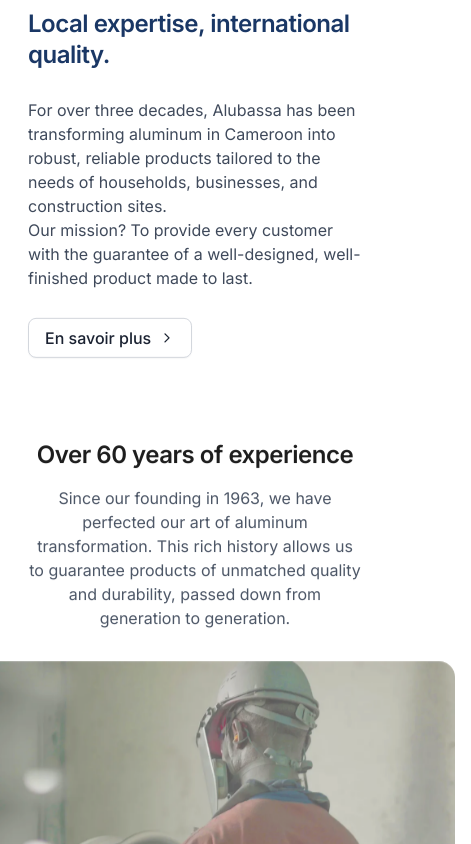
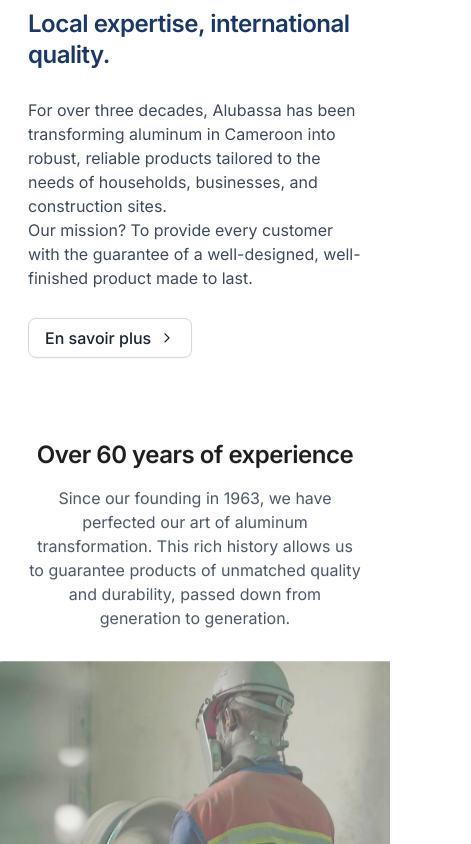
Before and after one commit to Krestdev/alubassa, a Next.js app: page / in a window 390 px wide. Shown: the part 1156-2000 px from the top of the page, 471 px wide, since content can reach past the window. Built offline with nearby package versions, Linux system fonts and the light colour scheme; no server answers.

Commit message:
responsive

```diff
--- a/components/Home/CarouselComp.tsx
+++ b/components/Home/CarouselComp.tsx
@@ -5,12 +5,12 @@
 const Experience = () => {
   const t = useTranslations("home.expertise");
   return (
-    <RevealGroup y={20} opacity={0} delay={0.25} delayGap={0.25} className='component px-0 max-w-full flex flex-col gap-7 sm:gap-10 lg:gap-12 items-center'>
+    <RevealGroup y={20} opacity={0} delay={0.25} delayGap={0.25} className='component px-0 max-w-full flex flex-col gap-7 sm:gap-10 lg:gap-12 items-center overflow-hidden'>
       <div className='px-7 lg:px-0 header-component'>
         <h2 className='text-black'>{t("title")}</h2>
         <p className='text-center'>{t("description")}</p>
       </div>
-      <ImageCarousel />
+        <ImageCarousel />
     </RevealGroup>
   )
 }
--- a/components/Home/ImageCarousel.tsx
+++ b/components/Home/ImageCarousel.tsx
@@ -42,7 +42,7 @@
             <CarouselItem
               key={i}
               className={cn(
-                  "basis-full sm:basis-2/3 lg:basis-2/3 max-w-[918px]", // garde la base responsive
+                "basis-[80%] sm:basis-2/3 lg:basis-2/3 max-w-[918px]", // garde la base responsive
                 //"transition-all duration-500 ease-in-out" // pour fluidité
               )}
             >
--- a/components/header.tsx
+++ b/components/header.tsx
@@ -7,7 +7,7 @@
 import Navlink from './navlink'
 import MenuToggle from './menuToggle'
 import { useEffect, useState } from 'react'
-import { Drawer, DrawerContent } from './ui/drawer'
+import { Drawer, DrawerContent, DrawerTitle } from './ui/drawer'
 
 const Header = () => {
     const t = useTranslations("header");
@@ -71,10 +71,10 @@
             <Drawer open={menuToggle} onOpenChange={setMenuToggle} direction='right'>
                 <DrawerContent className='flex flex-col gap-5 text-black max-w-[200px]'>
                     <div className="mx-auto w-full max-w-sm flex flex-col gap-4">
-                        <div className='flex items-center justify-between'>
+                        <DrawerTitle className='flex items-center justify-between'>
                             <MenuToggle isOpen={menuToggle} toggle={() => { setMenuToggle(prev => !prev) }} />
                             <LocaleSwitcher />
-                        </div>
+                        </DrawerTitle>
 
                         <div className='flex flex-col gap-2'>
                             {
```
Lines whose indentation alone changed are shown as unchanged.
